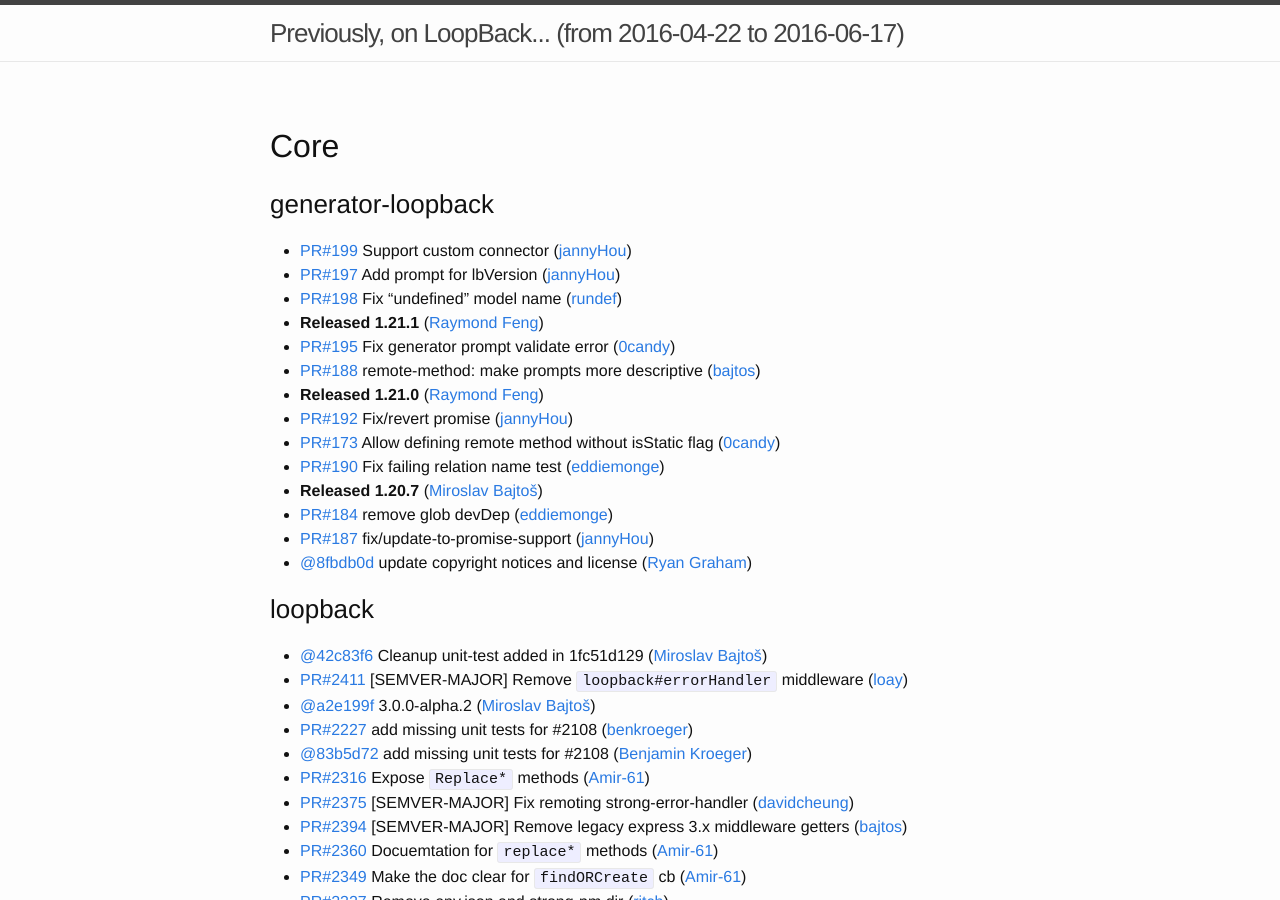
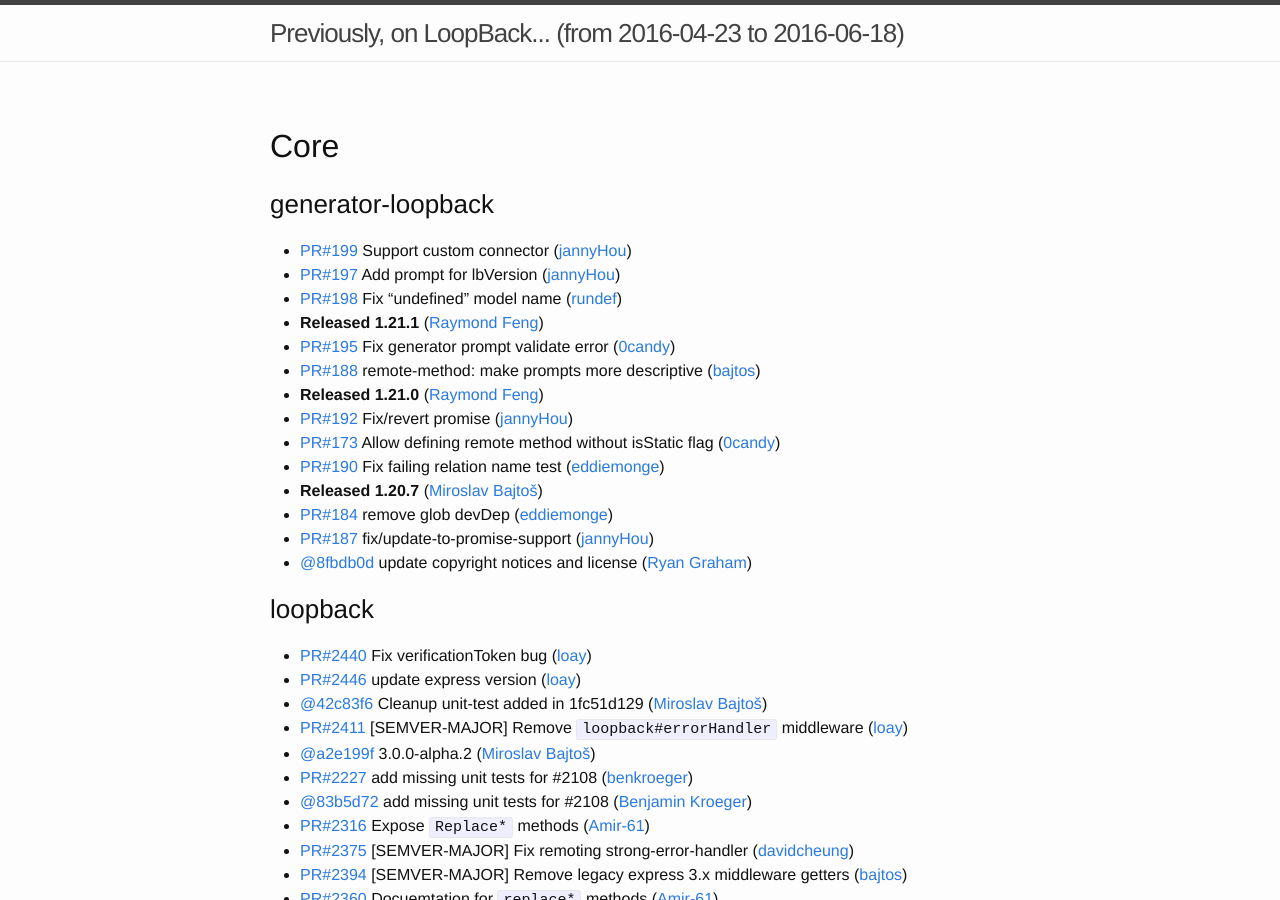
Before and after one commit to strongloop/loopback, a Jekyll site: the page built from index.md, in a window 1280 px wide and 900 px high. Built offline with Jekyll 4.4.1, drawn with Linux system fonts in a browser that asks for light colours; some of the changed text lies outside the part shown.

Commit message:
Update changelog

```diff
--- a/index.md
+++ b/index.md
@@ -1,6 +1,6 @@
 ---
 layout: page
-since: (from 2016-04-22 to 2016-06-17)
+since: (from 2016-04-23 to 2016-06-18)
 ---
 
 ## Core
@@ -23,6 +23,8 @@
 
 
 ### loopback
+ * [PR#2440](https://github.com/strongloop/loopback/pull/2440) Fix verificationToken bug ([loay](https://github.com/loay))
+ * [PR#2446](https://github.com/strongloop/loopback/pull/2446) update express version ([loay](https://github.com/loay))
  * [@42c83f6](https://github.com/strongloop/loopback/commit/42c83f69a090664bb025d89f8dd5f5a7a3ffa34e) Cleanup unit-test added in 1fc51d129 ([Miroslav Bajtoš](https://github.com/bajtos))
  * [PR#2411](https://github.com/strongloop/loopback/pull/2411) [SEMVER-MAJOR] Remove `loopback#errorHandler` middleware ([loay](https://github.com/loay))
  * [@a2e199f](https://github.com/strongloop/loopback/commit/a2e199f02554c75845bcbb0cc37843b3816f375b) 3.0.0-alpha.2 ([Miroslav Bajtoš](https://github.com/bajtos))
@@ -54,12 +56,12 @@
 
 
 ### loopback-datasource-juggler
+ * [PR#960](https://github.com/strongloop/loopback-datasource-juggler/pull/960) Update datasource.js ([ritch](https://github.com/ritch))
  * [@058d9d4](https://github.com/strongloop/loopback-datasource-juggler/commit/058d9d46c09f249dd7aa14a09e3097aae8a7a21b) 3.0.0-alpha.5 ([Miroslav Bajtoš](https://github.com/bajtos))
  * [PR#952](https://github.com/strongloop/loopback-datasource-juggler/pull/952) Avoid changing PK of instance in operation hook when forceId is set ([Amir-61](https://github.com/Amir-61))
  * [PR#965](https://github.com/strongloop/loopback-datasource-juggler/pull/965) [SEMVER-MAJOR] Remove model events ([0candy](https://github.com/0candy))
  * [@ea2266e](https://github.com/strongloop/loopback-datasource-juggler/commit/ea2266e453220208b204d3817a866ea7f0b42410) Persist changes on parent for embedsOne ([Dimitris Halatsis](https://github.com/mitsos1os))
  * [PR#964](https://github.com/strongloop/loopback-datasource-juggler/pull/964) Fix `disableInclude` for hasAndBelongsToMany relation ([Amir-61](https://github.com/Amir-61))
- * [@293a22f](https://github.com/strongloop/loopback-datasource-juggler/commit/293a22fd3189da7a59cd836af4785099b1adac8a) Update datasource.js ([Ritchie Martori](https://github.com/ritch))
  * [PR#953](https://github.com/strongloop/loopback-datasource-juggler/pull/953) Fix error message ([Amir-61](https://github.com/Amir-61))
  * [PR#954](https://github.com/strongloop/loopback-datasource-juggler/pull/954) Retun err for UPSERT if the connector returns err ([Amir-61](https://github.com/Amir-61))
  * [PR#955](https://github.com/strongloop/loopback-datasource-juggler/pull/955) ModelBuilder: add new setting strictEmbeddedModels ([bajtos](https://github.com/bajtos))
```
